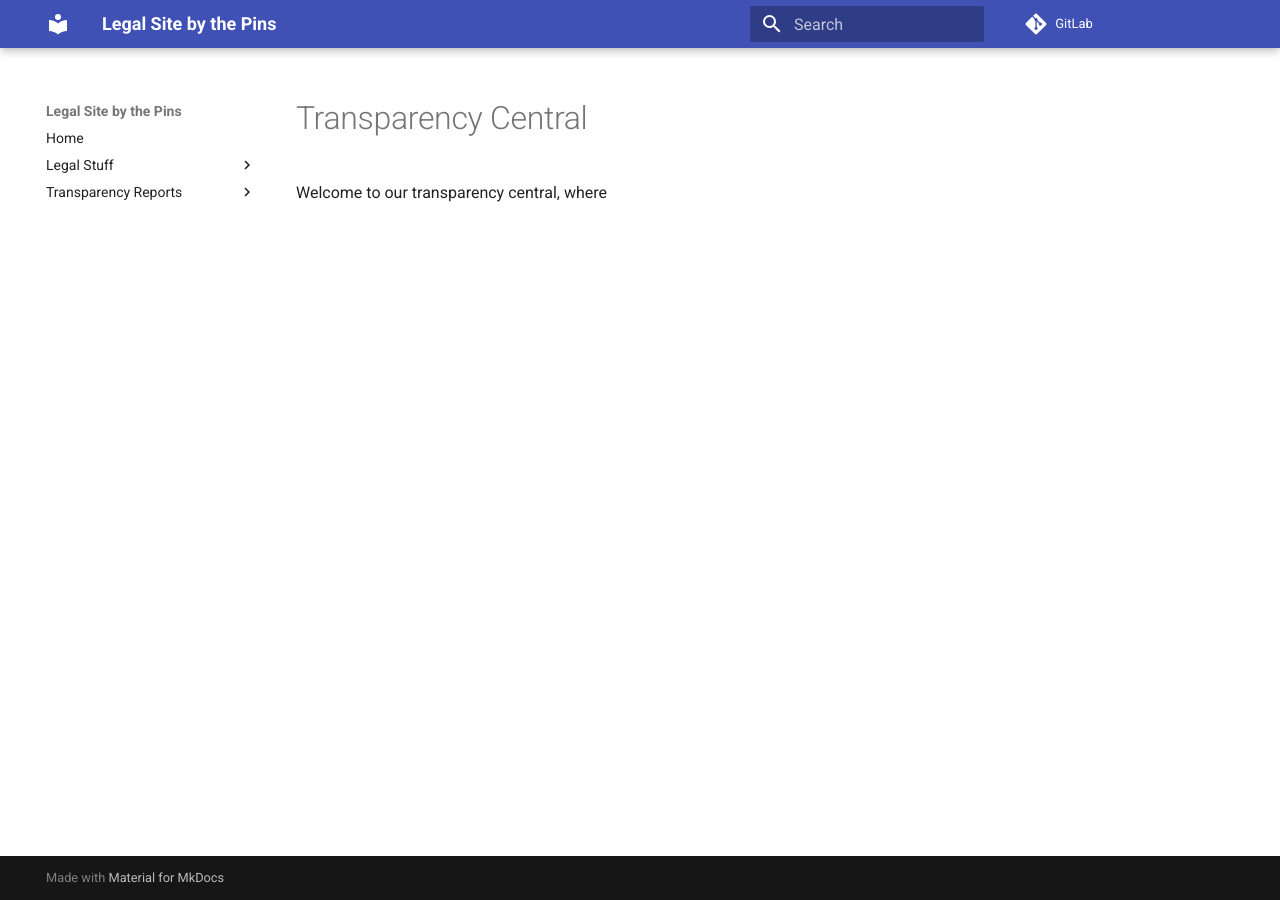
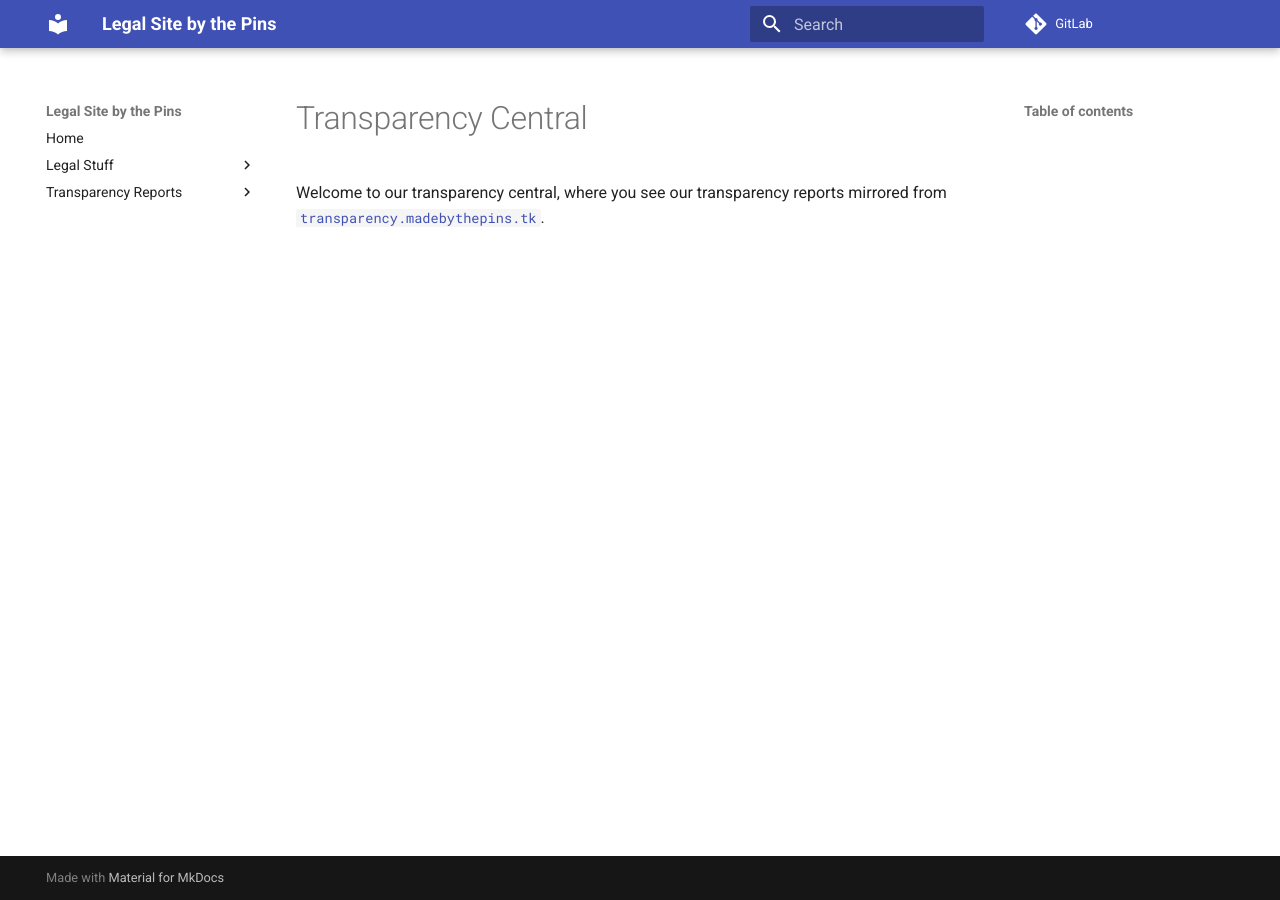
Before and after one commit to MadeByThePinsHub/LegalCodeSource, an MkDocs documentation site: the page built from docs/transparency/index.md, in a window 1280 px wide. Built offline with MkDocs 1.6.1 and Material for MkDocs 9.7.7, drawn with Linux system fonts in a browser that asks for light colours; comment, search, counter and statistics services are not loaded.

Commit message:
Update code-of-conduct.md, README.md, docs/transparency/index.md, CONTRIBUTING.md files

```diff
--- a/docs/transparency/index.md
+++ b/docs/transparency/index.md
@@ -1,6 +1,8 @@
 ---
 title: Transparency Central
-summary: The home of our transparency
+summary: The home of our transparency reports.
 ---
 
-Welcome to our transparency central, where
+Welcome to our transparency central, where you see our transparency reports mirrored from [`transparency.madebythepins.tk`](https://transparency.madebythepins.tk).
+
+##
```
Also changed, not shown: CONTRIBUTING.md (+4 -2 lines), README.md (+7 -0 lines), code-of-conduct.md (+23 -5 lines).
